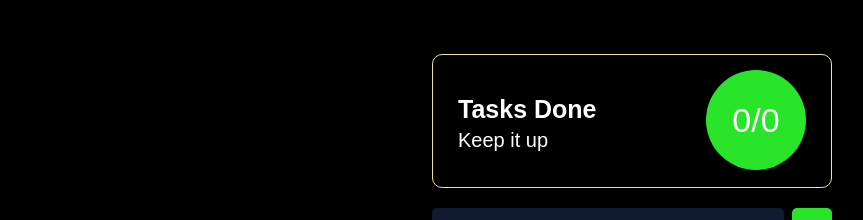
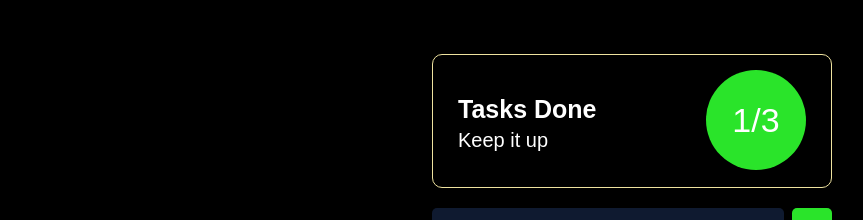
Before and after one commit to Marlisa-dev/tracking-list, a React (Vite) app: page / in a window 1280 px wide. Shown: the part 139-359 px from the top of the page, without its empty margins (8-871 px from the left). Built offline with nearby package versions, Linux system fonts and the light colour scheme.

Commit message:
filter todos

```diff
--- a/src/App.jsx
+++ b/src/App.jsx
@@ -23,12 +23,14 @@ function App() {
       is_complated: false
     }
   ])
+  const todos_completed = todos.filter((todo) => todo.is_complated === true).length;
+  const todos_total = todos.length
   console.log(todos)
   return (
     <>
       <div className='header'><h1>TODO LIST</h1></div>
       <div className="container">
-        <TaskTracker todos_completed={0} todos_total={0}/>
+        <TaskTracker todos_completed={todos_completed} todos_total={todos_total}/>
         <NewTask />
         <TasksBody todos={todos} setTodos={setTodos}/>
 
```
